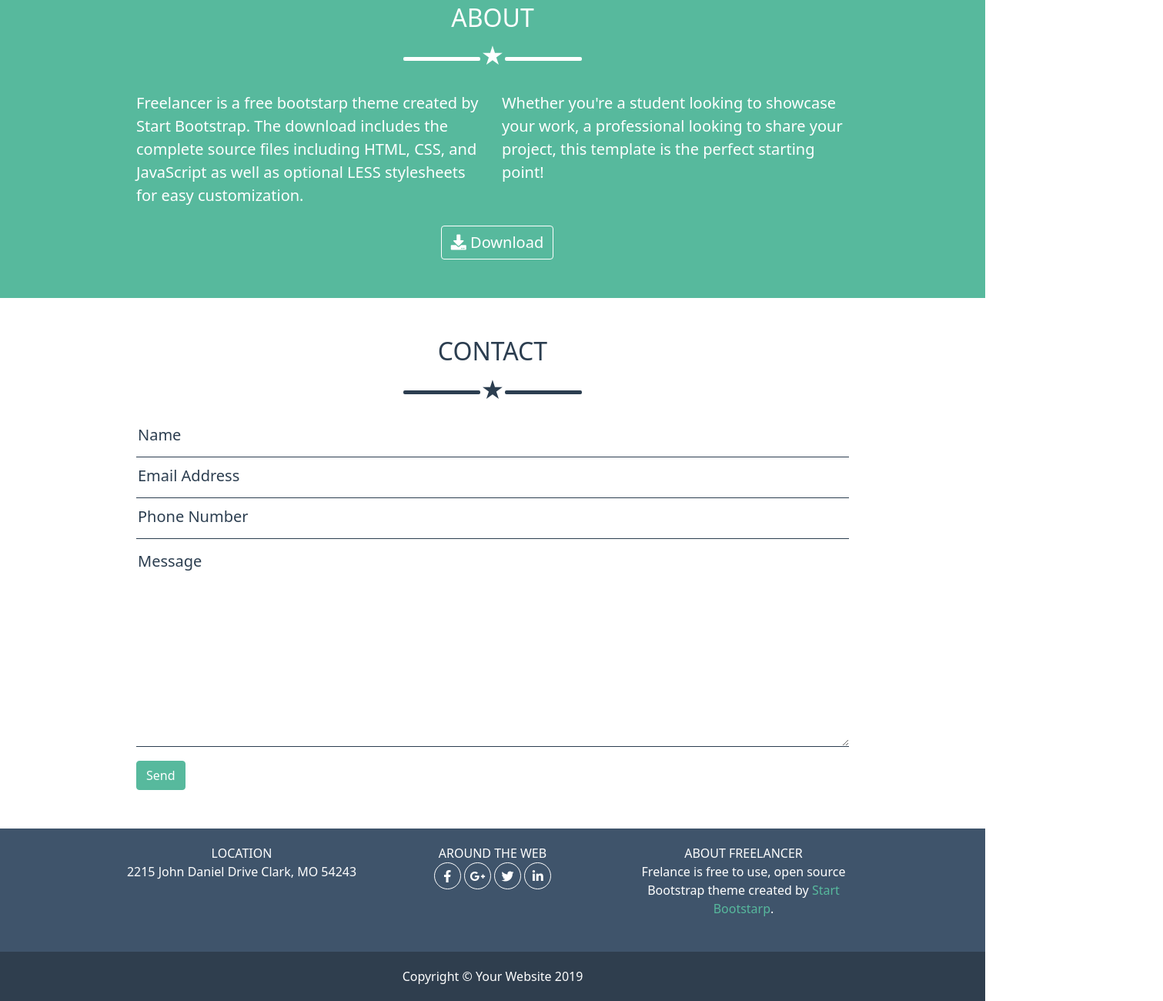
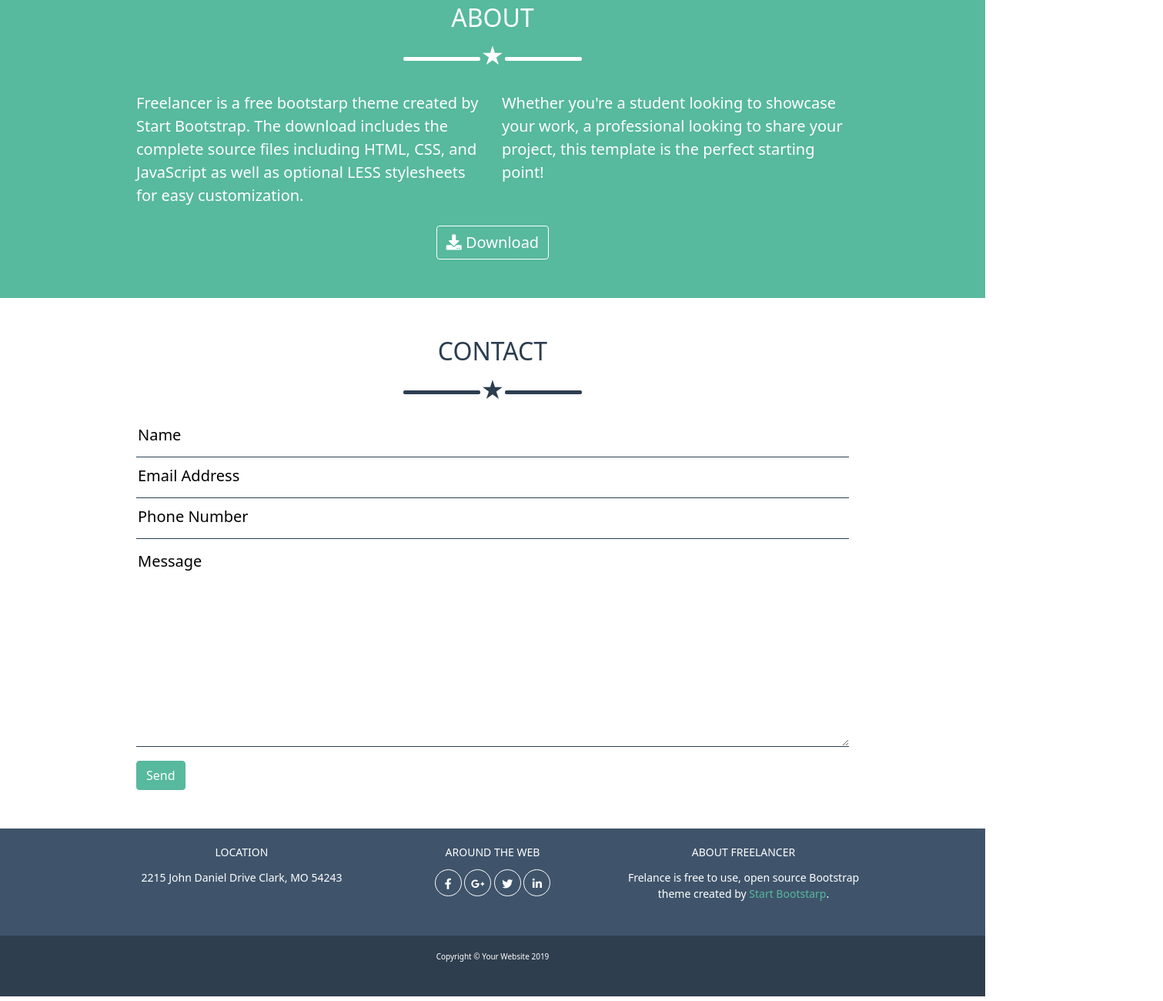
Before and after one commit to VinRu5/html-css-bootstrap-freelancer, a plain HTML site: page index.html in a window 1280 px wide. Shown: the part 1389-2689 px from the top of the page at 77% size, 1511 px wide, since content can reach past the window. Drawn offline with nearby package versions, Linux system fonts and the light colour scheme.

Commit message:
piccole correzioni

```diff
--- a/css/style.css
+++ b/css/style.css
@@ -135,7 +135,7 @@ form input, form textarea {
 
 form ::placeholder {
     font-size: 20px;
-    color: #2C3E50;
+    color: #000;
 }
 
 .btn-success {
@@ -170,8 +170,17 @@ footer {
 
 .footer-item {
     margin-bottom: 24px;
+    font-size: 14px;
 }
 
 .start-b {
     color: #57B99D;
 }
+
+.title-footer {
+    margin-bottom: 12px;
+}
+
+.footer-bottom .footer-item {
+    font-size: 10px;
+}
--- a/index.html
+++ b/index.html
@@ -97,11 +97,13 @@
                         <div class="text-about col-12 col-md-6">
                             Whether you're a student looking to showcase your work, a professional looking to share your project, this template is the perfect starting point!
                         </div>
-                        <div class="offset-4 offset-lg-5">
-                            <button type="button" class="btn btn-outline-download">
-                                <i class="fas fa-download"></i>
-                                Download
-                            </button>
+                        <div class="col-12">
+                            <div class="text-center">
+                                <button type="button" class="btn btn-outline-download">
+                                    <i class="fas fa-download"></i>
+                                    Download
+                                </button>
+                            </div>
                         </div>
                     </div>
                 </div>
@@ -132,12 +134,12 @@
         <div class="footer-top text-center">
             <div class="row justify-content-center">
                 <div class="footer-item col-10 col-md-3">
-                    <div>LOCATION</div>
+                    <div class="title-footer">LOCATION</div>
                     <div>2215 John Daniel Drive Clark, MO 54243</div>
                 </div>
                 <div class="footer-item col-10 col-md-3">
-                    <div>AROUND THE WEB</div>
-                    <div class="">
+                    <div class="title-footer">AROUND THE WEB</div>
+                    <div class="container-icon">
                         <div class="icon">
                             <i class="fab fa-facebook-f"></i>
                         </div>
@@ -153,7 +155,7 @@
                     </div>
                 </div>
                 <div class="footer-item col-10 col-md-3">
-                    <div>ABOUT FREELANCER</div>
+                    <div class="title-footer">ABOUT FREELANCER</div>
                     <div>
                         Frelance is free to use, open source Bootstrap theme created by
                         <span class="start-b">Start Bootstarp</span>.
@@ -163,7 +165,7 @@
 
         </div>
         <div class="footer-bottom text-center">
-            <div class="">Copyright &copy; Your Website 2019</div>
+            <div class="footer-item">Copyright &copy; Your Website 2019</div>
         </div>
     </footer>
 </body>
```
